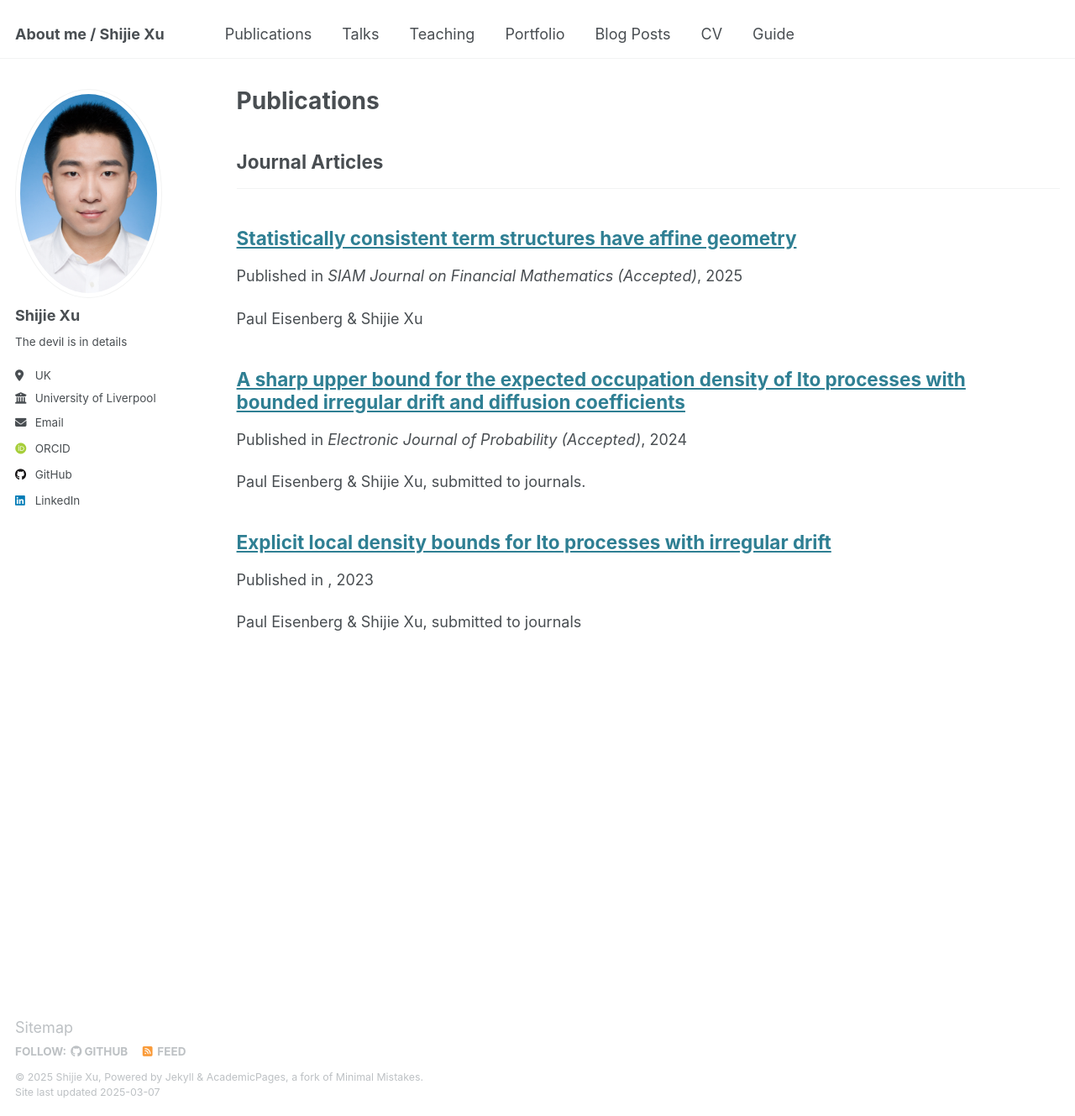
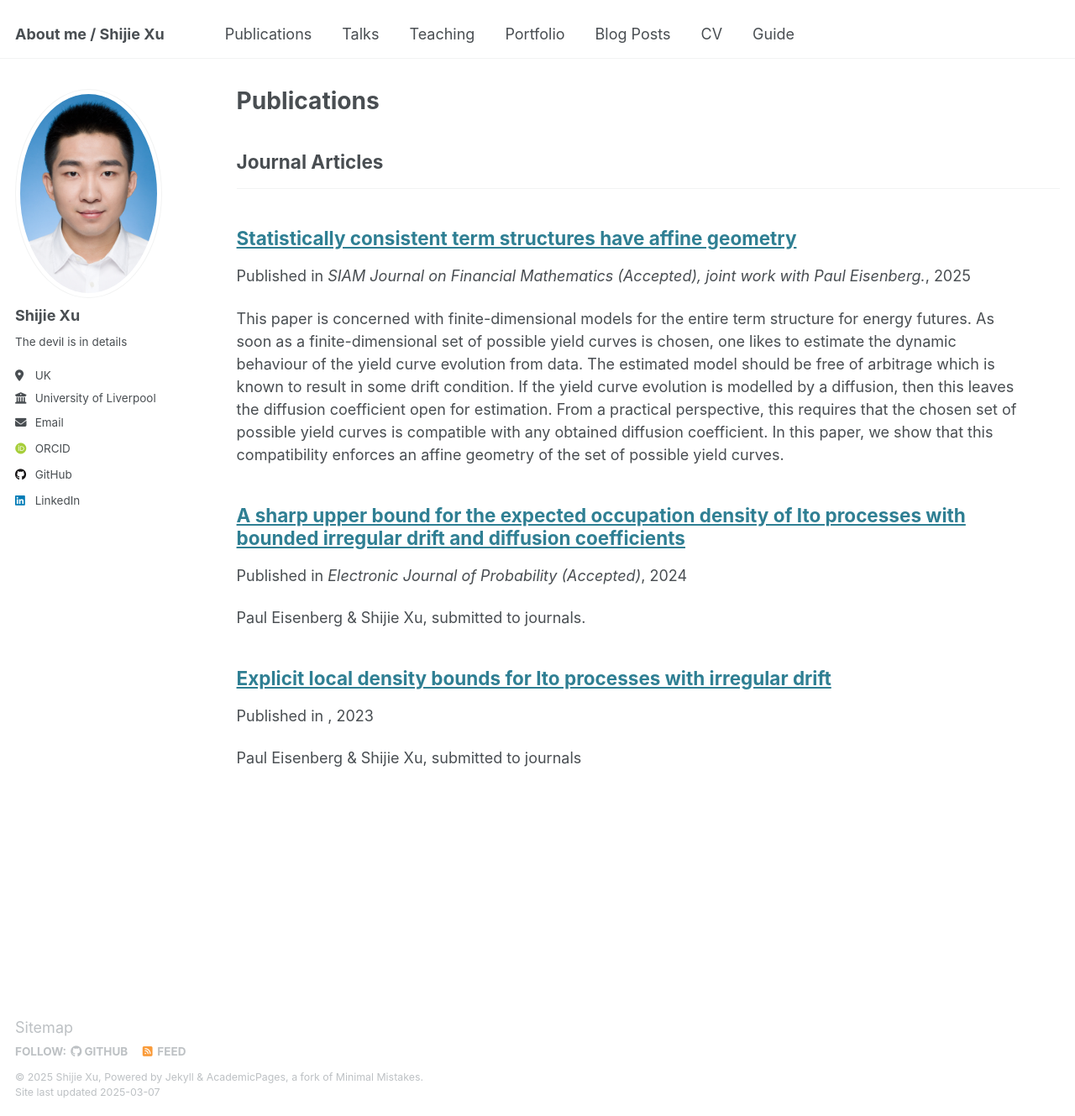
Before and after one commit to ShijieXu1993/uk.github.io, a Jekyll site: the page built from _pages/publications.html, in a window 1280 px wide and 1329 px high. Shown: the whole window at 84% size. Built offline with Jekyll 4.4.1, drawn with Linux system fonts in a browser that asks for light colours; some web fonts are replaced.

Commit message:
Update 2009-10-01-paper-title-number-1.md

```diff
--- a/_publications/2009-10-01-paper-title-number-1.md
+++ b/_publications/2009-10-01-paper-title-number-1.md
@@ -2,10 +2,10 @@
 title: "Statistically consistent term structures have affine geometry"
 collection: publications
 category: manuscripts
-permalink: https://arxiv.org/abs/2308.02246
-excerpt: Paul Eisenberg & Shijie Xu
-date: 2025-10-01
-venue: 'SIAM Journal on Financial Mathematics (Accepted)'
+permalink: /202009-10-01-paper-title-number-1
+excerpt: This paper is concerned with finite-dimensional models for the entire term structure for energy futures. As soon as a finite-dimensional set of possible yield curves is chosen, one likes to estimate the dynamic behaviour of the yield curve evolution from data. The estimated model should be free of arbitrage which is known to result in some drift condition. If the yield curve evolution is modelled by a diffusion, then this leaves the diffusion coefficient open for estimation. From a practical perspective, this requires that the chosen set of possible yield curves is compatible with any obtained diffusion coefficient. In this paper, we show that this compatibility enforces an affine geometry of the set of possible yield curves.
+date: 2025-02-01
+venue: 'SIAM Journal on Financial Mathematics (Accepted), joint work with Paul Eisenberg.'
 ---
 
 The contents above will be part of a list of publications, if the user clicks the link for the publication than the contents of section will be rendered as a full page, allowing you to provide more information about the paper for the reader. When publications are displayed as a single page, the contents of the above "citation" field will automatically be included below this section in a smaller font.
```
